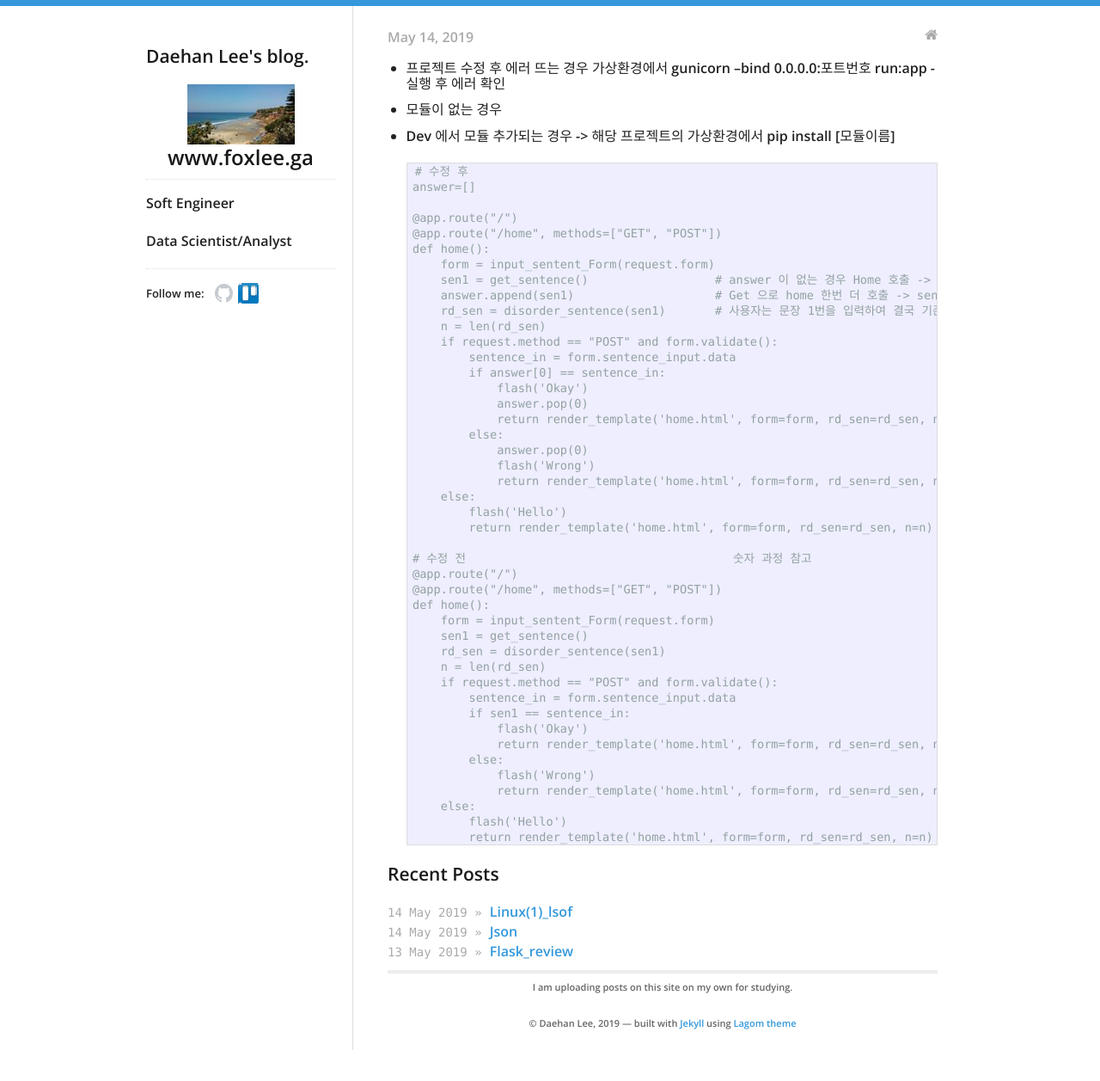
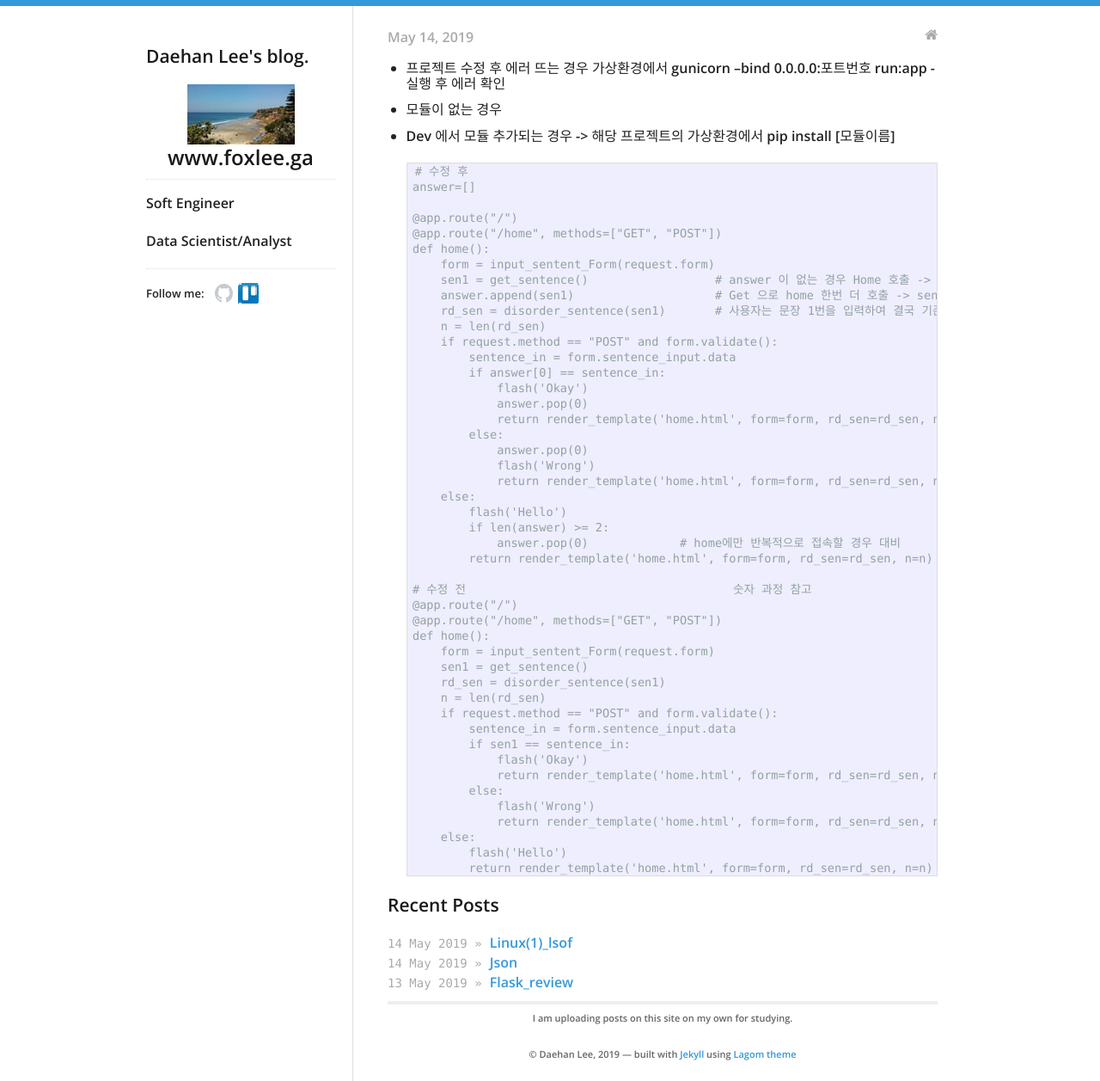
Before and after one commit to daehan0226/Study, a Jekyll site: the page built from _posts/2019-05-14-flask_error.md, in a window 1280 px wide. Shown: the whole page at 86% size. Built offline with Jekyll 4.4.1, drawn with Linux system fonts in a browser that asks for light colours; before the commit the page ends 1221 px from its top, so only the background shows below that.

Commit message:
Update 2019-05-14-flask_error.md

```diff
--- a/_posts/2019-05-14-flask_error.md
+++ b/_posts/2019-05-14-flask_error.md
@@ -33,6 +33,8 @@ categories:
                   return render_template('home.html', form=form, rd_sen=rd_sen, n=n)
           else:
               flash('Hello')
+              if len(answer) >= 2:
+                  answer.pop(0)             # home에만 반복적으로 접속할 경우 대비
               return render_template('home.html', form=form, rd_sen=rd_sen, n=n)
 
       # 수정 전                                      숫자 과정 참고
```
